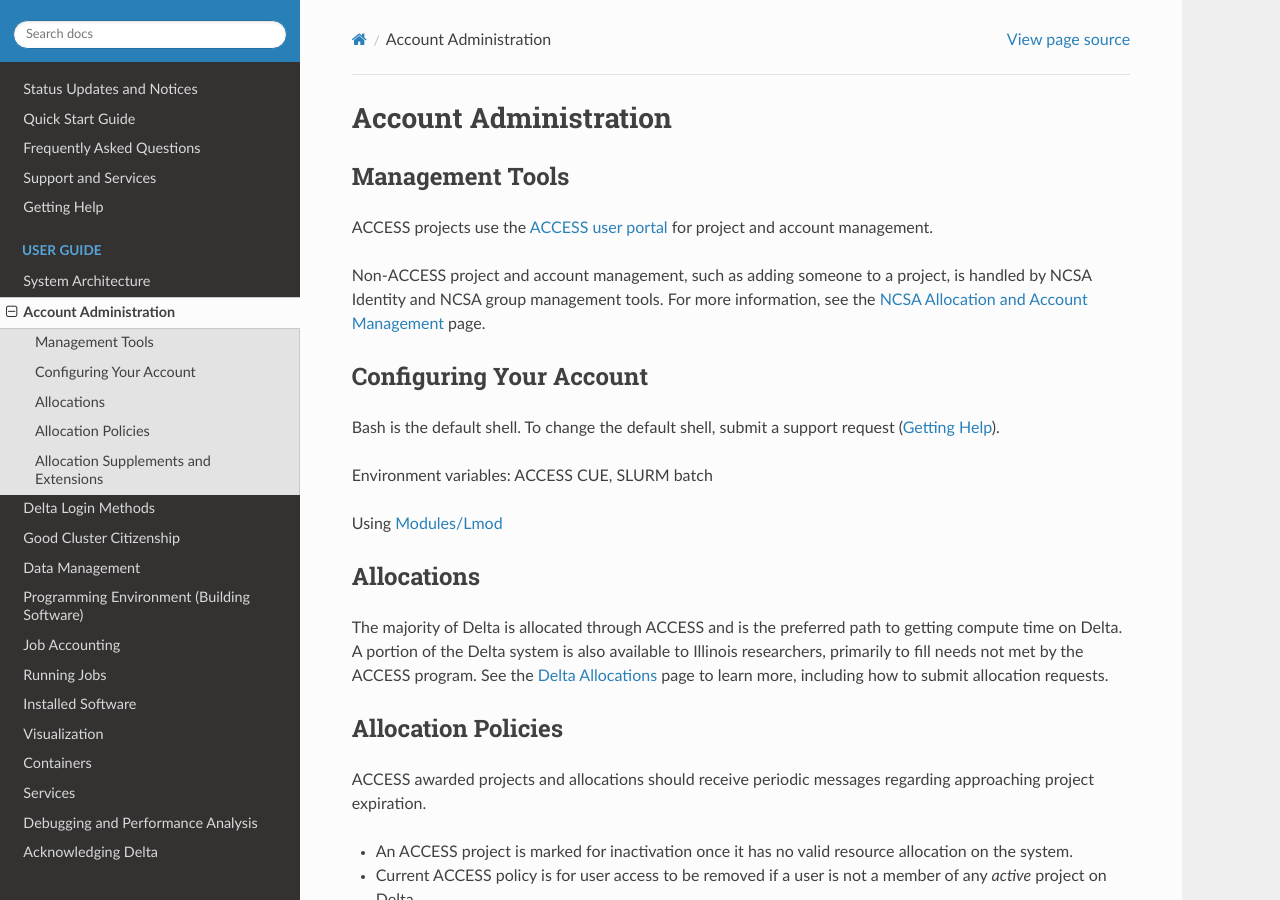
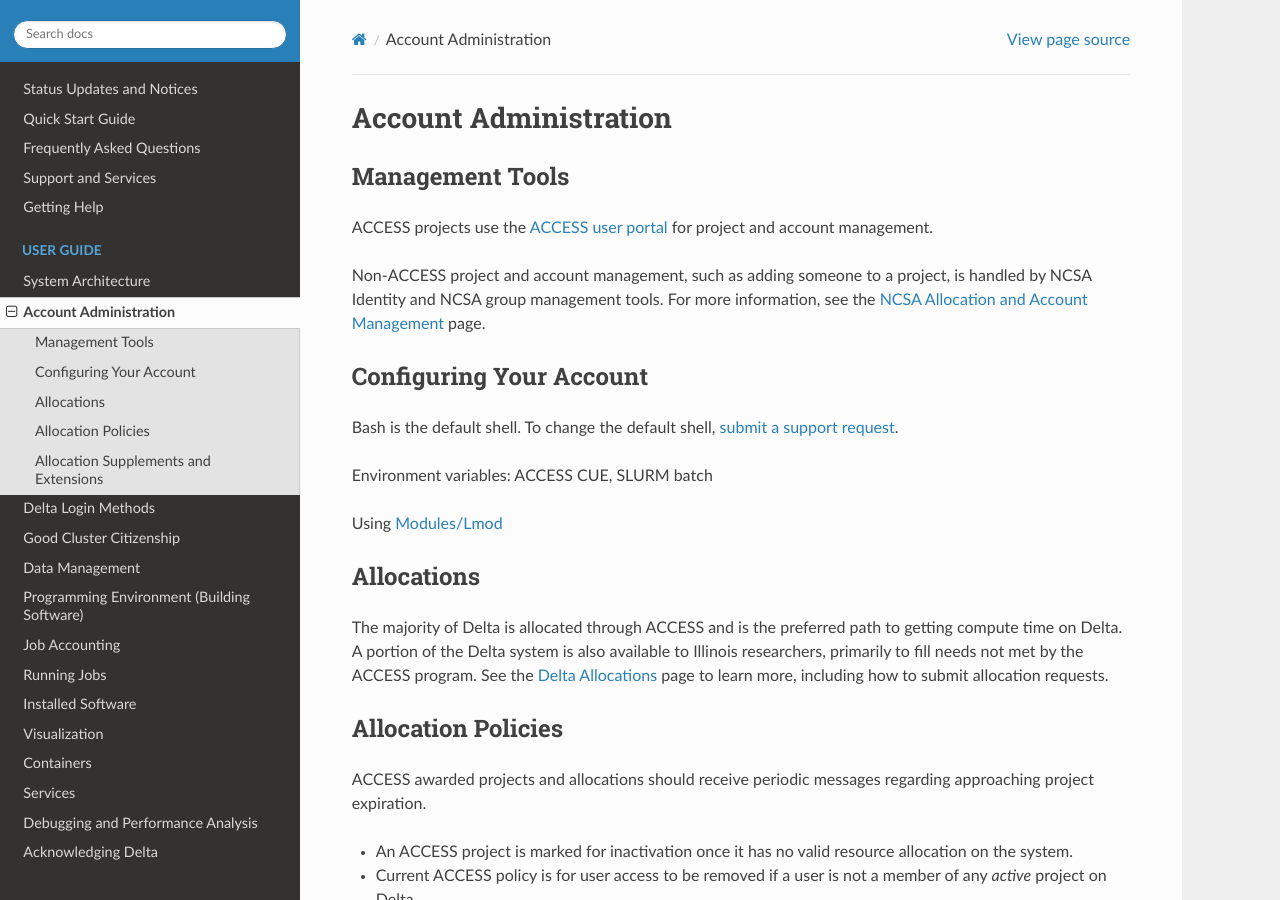
Before and after one commit to ncsa/Delta_doc, a Sphinx documentation site: the page built from docs/source/user_guide/accounts.rst, in a window 1280 px wide and 900 px high. Built offline with Sphinx 7.4.7 and the Read the Docs theme 2.0.0, drawn with Linux system fonts in a browser that asks for light colours.

Commit message:
Update accounts.rst updated help link

```diff
--- a/docs/source/user_guide/accounts.rst
+++ b/docs/source/user_guide/accounts.rst
@@ -13,7 +13,7 @@ Non-ACCESS project and account management, such as adding someone to a project,
 Configuring Your Account
 ----------------------------
 
-Bash is the default shell. To change the default shell, submit a support request (:ref:`help`).
+Bash is the default shell. To change the default shell, :ref:`submit a support request <help>`.
 
 Environment variables: ACCESS CUE, SLURM batch
 
```
